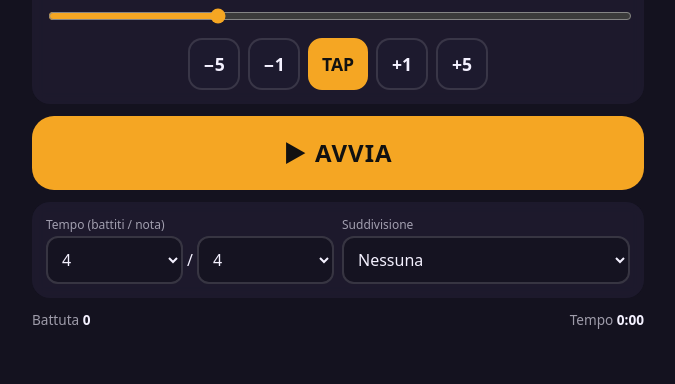
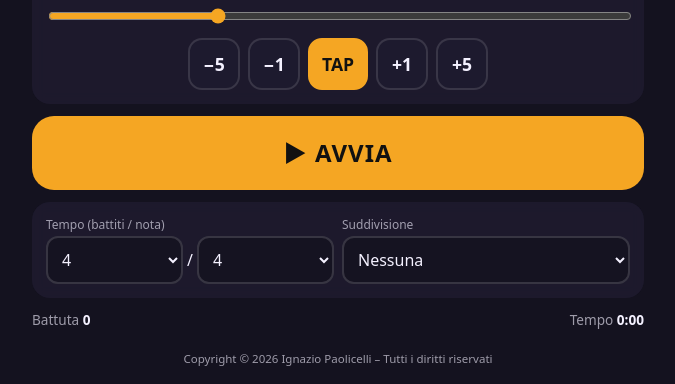
Before and after one commit to Rhk93/Metronomoweb, a plain HTML site: page index.html in a window 1280 px wide. Shown: the part 622-1006 px from the top of the page, without its empty margins (302-977 px from the left). Before the commit the page ends 969 px from the top, so only its background shows below. Drawn offline with Linux system fonts and the light colour scheme.

Commit message:
Add files via upload

```diff
--- a/index.html
+++ b/index.html
@@ -2,6 +2,8 @@
 <html lang="it">
 <head>
 <meta charset="utf-8">
+<meta name="author" content="Ignazio Paolicelli">
+<!-- Copyright © 2026 Ignazio Paolicelli – Tutti i diritti riservati -->
 <meta name="viewport" content="width=device-width, initial-scale=1, maximum-scale=1, user-scalable=no, viewport-fit=cover">
 <meta name="theme-color" content="#14121f">
 <title>Metronomo · Classe chitarra Ignazio</title>
@@ -169,6 +171,7 @@ input[type=color]{width:44px;height:36px;border:none;background:none;padding:0}
 .mini{height:38px;min-width:38px;border-radius:10px;font-size:.85em}
 #anteprimaFoto{width:100%;height:140px;border-radius:12px;background:#000 center/cover no-repeat;margin-bottom:10px;display:flex;align-items:center;justify-content:center;color:var(--muted);font-size:.85em}
 .avviso{font-size:.75em;color:var(--muted);margin-top:6px}
+#copyright{width:100%;text-align:center;font-size:.72em;color:var(--muted);margin-top:auto;padding-top:10px}
 #toast{position:fixed;left:50%;bottom:calc(30px + env(safe-area-inset-bottom));transform:translateX(-50%);background:#000c;color:#fff;
   padding:10px 18px;border-radius:20px;z-index:20;font-size:.9em;display:none}
 </style>
@@ -238,6 +241,8 @@ input[type=color]{width:44px;height:36px;border:none;background:none;padding:0}
     <span id="infoAllen"></span>
     <span>Tempo <b id="cronometro">0:00</b></span>
   </div>
+
+  <footer id="copyright">Copyright © 2026 Ignazio Paolicelli – Tutti i diritti riservati</footer>
 </div>
 
 <!-- PANNELLO IMPOSTAZIONI -->
```
